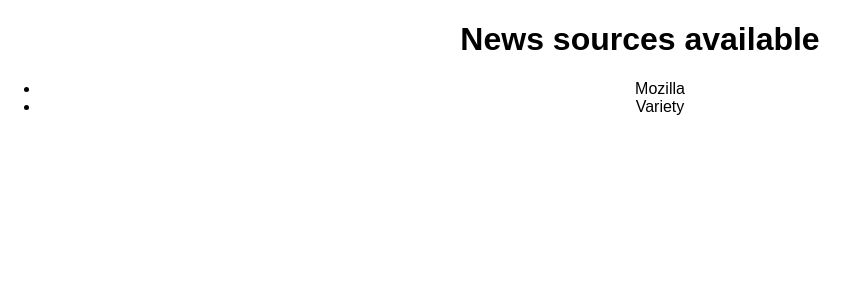
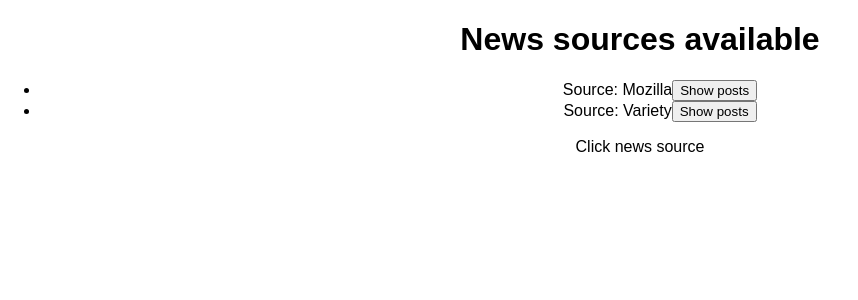
Before and after one commit to heathernfran/react-qz, a React (Create React App) app: page / in a window 1280 px wide. Shown: the top 300 px of the page, without its empty margins (0-858 px from the left). Built offline with nearby package versions, Linux system fonts and the light colour scheme; no server answers.

Commit message:
Handle click event, to show posts from clicked news source. Create component to handle all posts.

```diff
--- a/src/App.js
+++ b/src/App.js
@@ -1,5 +1,5 @@
 import React, { Component } from 'react';
-import Post from './Post';
+import Posts from './Posts';
 
 import './App.css';
 
@@ -11,46 +11,45 @@
   constructor(props) {
     super(props);
     this.state = {
-      posts: [],
+      url: '',
+      visible: false,
     }
-  }
-
-  componentDidMount() {
-    urls.forEach((value, key) => {
-      // TODO use key for headings, selecting/navigating to different sources
-      this.fetchPosts(value.concat('/wp-json/wp/v2/posts'))
-    })
-  }
-
-  fetchPosts(url) {
-    return fetch(url)
-            .then((response) => response.json())
-            .then((json) => {
-              this.setState({
-                posts: json
-              })
-            })
-            .catch((error) => {
-              console.error(`Error in response: ${error}`)
-            })
+    this.showPosts = this.showPosts.bind(this)
   }
 
   showSources() {
     let sourceArray = []
     urls.forEach((v, k) => {
-      sourceArray.push(<li key={k}>{k}</li>)
+      sourceArray.push(
+        <li key={k}>
+          Source: {k}
+          <button id={k} onClick={(e) => this.showPosts(e, v)}>Show posts</button>
+        </li>
+      )
     })
     return sourceArray
   }
 
+  showPosts(e, valueUrl) {
+    e.preventDefault()
+    this.setState({
+      url: valueUrl,
+      visible: true,
+    })
+  }
+
   render() {
-    const sourceList = urls.forEach((v, k) => <li>{k}</li>)
     const sourceNames = this.showSources()
 
     return (
       <div className="App">
         <h1>News sources available</h1>
           <ul>{sourceNames}</ul>
+          {
+            this.state.visible ?
+            <Posts url={this.state.url} /> :
+            <span>Click news source</span>
+          }
       </div>
     );
   }
--- /dev/null
+++ b/src/Posts.js
@@ -0,0 +1,47 @@
+import React, { Component } from 'react'
+import Post from './Post'
+
+class Posts extends Component {
+  constructor(props) {
+    super(props)
+    this.state = {
+      posts: [],
+    }
+  }
+
+  componentDidMount() {
+    this.fetchPosts(this.props.url.concat('/wp-json/wp/v2/posts'))
+  }
+
+  fetchPosts(url) {
+    return fetch(url)
+            .then((response) => response.json())
+            .then((json) => {
+              this.setState({
+                posts: json
+              })
+            })
+            .catch((error) => {
+              console.error(`Error in response: ${error}`)
+            })
+  }
+
+
+  render() {
+    return (
+      <div className="App">
+        {this.state.posts.map((value, key) => {
+          return (
+            <Post
+              key={key}
+              title={value.title.rendered}
+              content={value.content.rendered}
+            />
+          )
+        })}
+      </div>
+    )
+  }
+}
+
+export default Posts;
```
